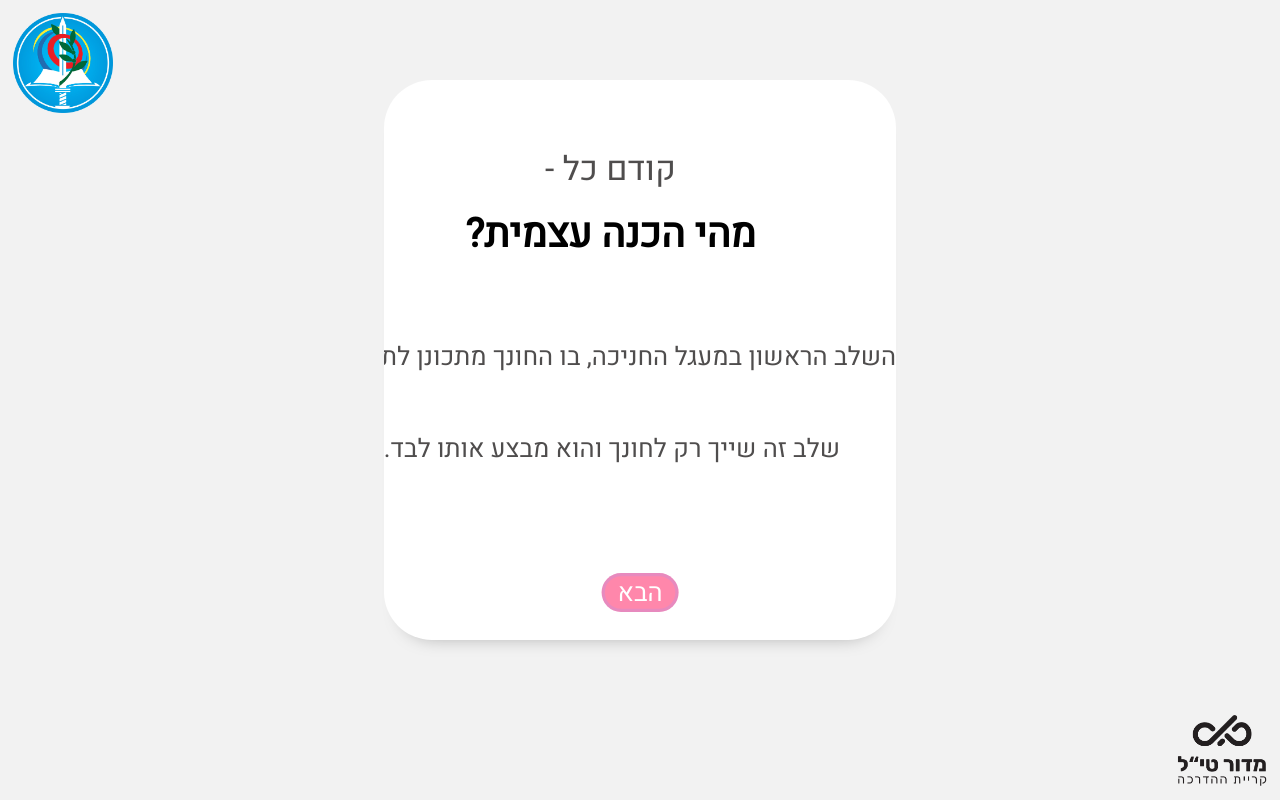
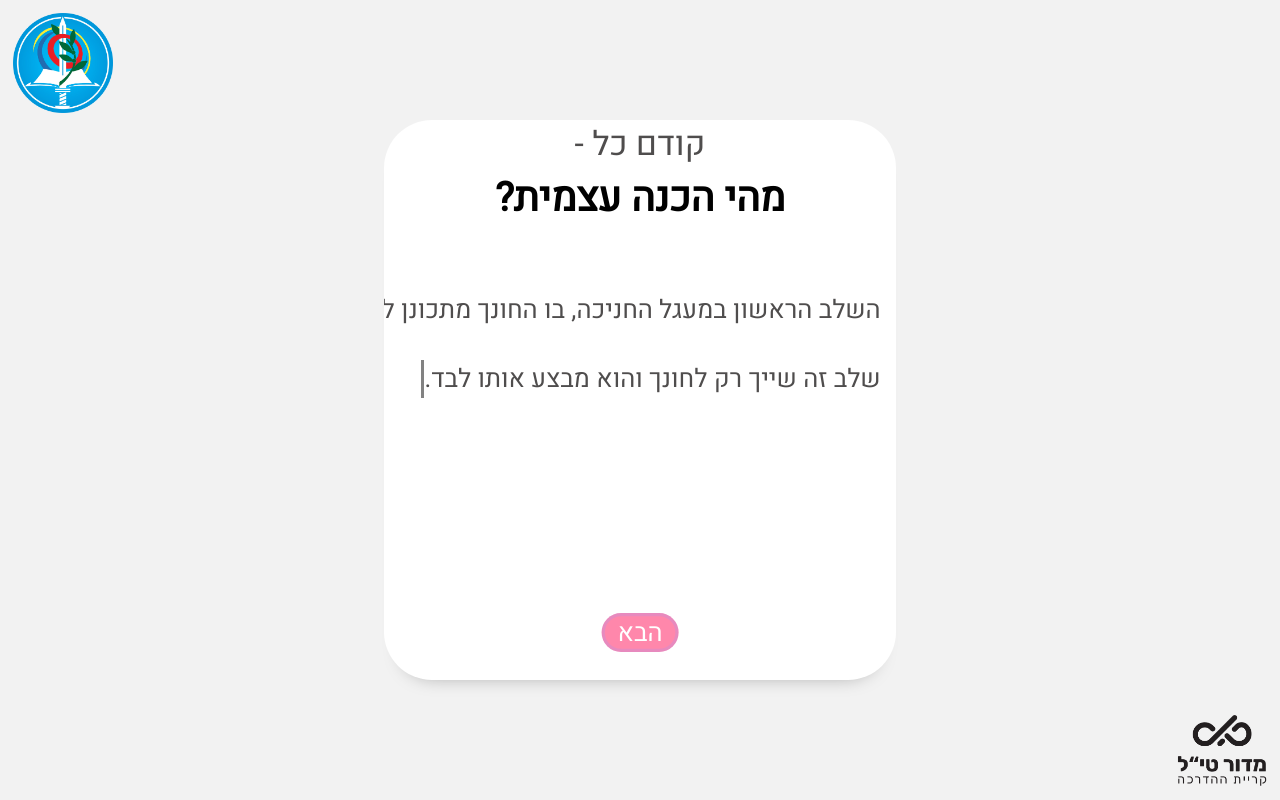
Before and after one commit to madortill/preparationAndBriefing, a Vue app: page / in a window 1280 px wide. Built offline with nearby package versions, Linux system fonts and the light colour scheme.

Commit message:
fixed typewritrer

```diff
--- a/src/App.vue
+++ b/src/App.vue
@@ -84,6 +84,10 @@ export default {
     font-family: 'Heebo';
 }
 
+html {
+    /* font-size: calc(14px + 0.4vw) */
+}
+
 body {
     margin: 0;
     direction: rtl;
--- a/src/components/HomePage.vue
+++ b/src/components/HomePage.vue
@@ -1,6 +1,10 @@
 <template>
   <div id="home-page">
-    <div v-if="partNum < 6" class="white-window">
+    <div
+      v-if="partNum < 6"
+      class="white-window"
+      :class="partNum === 4 || partNum === 5 ? 'explain-page center-text' : ''"
+    >
     <div class="center-text pos-start-text" v-if="partNum === 0">
         <p class="explain-text">
           בלומדה זו נתמקד ב-2 השלבים הראשונים ממעגל החניכה:
@@ -73,18 +77,15 @@
       </div>
 
       <div v-if="partNum === 4">
-        <div class="explain-page center-text">
         <p class="explain-text">{{ explainArray[0] }}</p>
         <p class="talk-text">הכנה עצמית</p>
         <p class="explain-text">{{ explainArray[1] }}</p>
         <p style="font-size: 2.3rem; color: #aa336a">בהצלחה!</p>
       </div>
-      </div>
 
-      <div v-if="partNum === 5">
-        <div class="explain-page center-text">
+      <div v-if="partNum === 5" >
         <p class="explain-text">קודם כל -</p>
-          <p class="bold-text">מהי הכנה עצמית?</p>
+        <p class="bold-text" >מהי הכנה עצמית?</p>
         <br /><br /><br />
 
         <div class="the-type-writer type-writer">
@@ -100,12 +101,6 @@
           >
             {{ text }}
           </p>
-          </div>
-
-          <!-- <p class="explain-text">
-            השלב הראשון במעגל החניכה, בו החונך מתכונן לתדריך. שלב זה שייך רק
-            לחונך והוא מבצע אותו לבד.
-          </p> -->
         </div>
       </div>
 
@@ -234,8 +229,8 @@ export default {
   background-color: #f2f2f2;
   width: 100vw;
   height: 100vh;
-  display: flex;
-  position: relative;
+  /* display: flex; */
+  position: absolute;
   justify-content: center;
 }
 
@@ -243,7 +238,7 @@ export default {
 
 .type-writer > p {
   animation: typeWrite 2s var(--delay) steps(44) normal both,
-    blink 400ms var(--delay) steps(45) 6;
+    blink 400ms var(--delay) steps(45) 5;
 }
 
 .the-type-writer > p {
@@ -261,10 +256,10 @@ export default {
   position: relative;
   height: fit-content;
   flex-direction: column;
-  text-align: center;
+  /* text-align: center; */
   display: flex;
-  justify-content: center;
-  align-items: center;
+  /* justify-content: center;
+  align-items: center; */
   left: 50%; /* Center horizontally */
   transform: translateX(-50%); /* Center horizontally */
 }
@@ -565,8 +560,7 @@ export default {
 }
 
 .explain-page {
-  position: absolute;
-  top: 10%;
+  position: relative;
 }
 
 .finale-exe {
@@ -773,11 +767,11 @@ export default {
   width: 40%;
   height: 70%;
   left: 50%;
-  bottom: 20%;
+  top: 50%;
+  transform: translate(-50%, -50%);
   background: #fff;
   border-radius: 3rem;
   box-shadow: 0 15px 20px -20px rgba(0, 0, 0, 0.4);
-  transform: translateX(-50%);
 }
 
 .hide-bg {
@@ -791,9 +785,9 @@ export default {
 
 .explain-text {
   font-size: 2.1rem;
-  padding: 1.5% 7% 2%;
+  /* padding: 1.5% 7% 2%; */
   color: rgb(79, 77, 77);
-  margin: 0%;
+  margin: 0;
   display: flex;
   justify-content: center;
   align-content: center;
```
Lines whose indentation alone changed are shown as unchanged.
